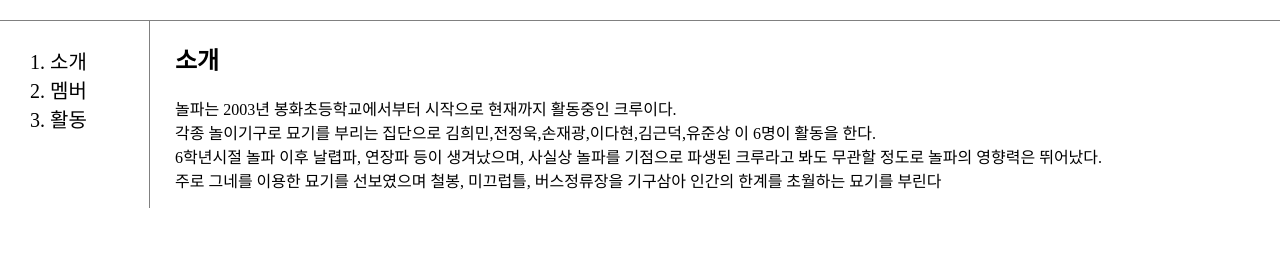
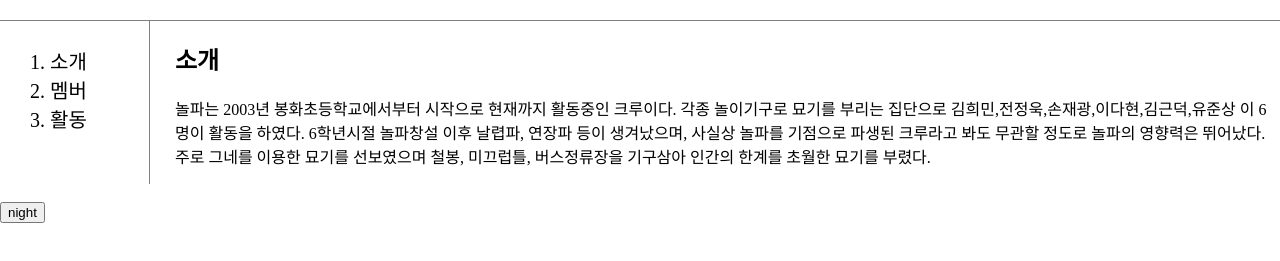
Before and after one commit to push5ver/-.html, a plain HTML site: page 1.소개.html in a window 1280 px wide. Shown: the part 85-346 px from the top of the page. Drawn offline with Linux system fonts and the light colour scheme.

Commit message:
version1

```diff
--- a/1.소개.html
+++ b/1.소개.html
@@ -17,13 +17,40 @@
     <h2>소개</h2>
     <p>
       놀파는 2003년 봉화초등학교에서부터 시작으로
-      현재까지 활동중인 크루이다.<br>
+      현재까지 활동중인 크루이다.
       각종 놀이기구로 묘기를 부리는 집단으로
-      김희민,전정욱,손재광,이다현,김근덕,유준상 이 6명이 활동을 한다.<br>
-      6학년시절 놀파 이후 날렵파, 연장파 등이 생겨났으며, 사실상 놀파를 기점으로
-      파생된 크루라고 봐도 무관할 정도로 놀파의 영향력은 뛰어났다.<br>
-      주로 그네를 이용한 묘기를 선보였으며 철봉, 미끄럽틀, 버스정류장을 기구삼아 인간의 한계를 초월하는 묘기를 부린다
+      김희민,전정욱,손재광,이다현,김근덕,유준상 이 6명이 활동을 하였다.
+      6학년시절 놀파창설 이후 날렵파, 연장파 등이 생겨났으며, 사실상 놀파를 기점으로
+      파생된 크루라고 봐도 무관할 정도로 놀파의 영향력은 뛰어났다.
+      주로 그네를 이용한 묘기를 선보였으며 철봉, 미끄럽틀, 버스정류장을 기구삼아 인간의 한계를 초월한 묘기를 부렸다.
     </p>
   </div>
  </div>
+
+ <br>
+ <input type="button" value="night" onclick="
+if(this.value === 'night'){
+  document.querySelector('body').style.backgroundColor = 'black';
+  document.querySelector('body').style.color = 'white';
+  this.value = 'day';
+} else {
+document.querySelector('body').style.backgroundColor = 'white';
+document.querySelector('body').style.color = 'black';
+this.value = 'night';
+}
+ ">
+
+ <!--Start of Tawk.to Script-->
+<script type="text/javascript">
+var Tawk_API=Tawk_API||{}, Tawk_LoadStart=new Date();
+(function(){
+var s1=document.createElement("script"),s0=document.getElementsByTagName("script")[0];
+s1.async=true;
+s1.src='https://embed.tawk.to/5aeadb53227d3d7edc24eb5e/default';
+s1.charset='UTF-8';
+s1.setAttribute('crossorigin','*');
+s0.parentNode.insertBefore(s1,s0);
+})();
+</script>
+<!--End of Tawk.to Script-->
   </body>
```
Also changed, not shown: 2.멤버.html (+28 -1 lines), 3.활동.html (+27 -0 lines), index.html (+18 -6 lines), 놀파.html (+51 -0 lines).
